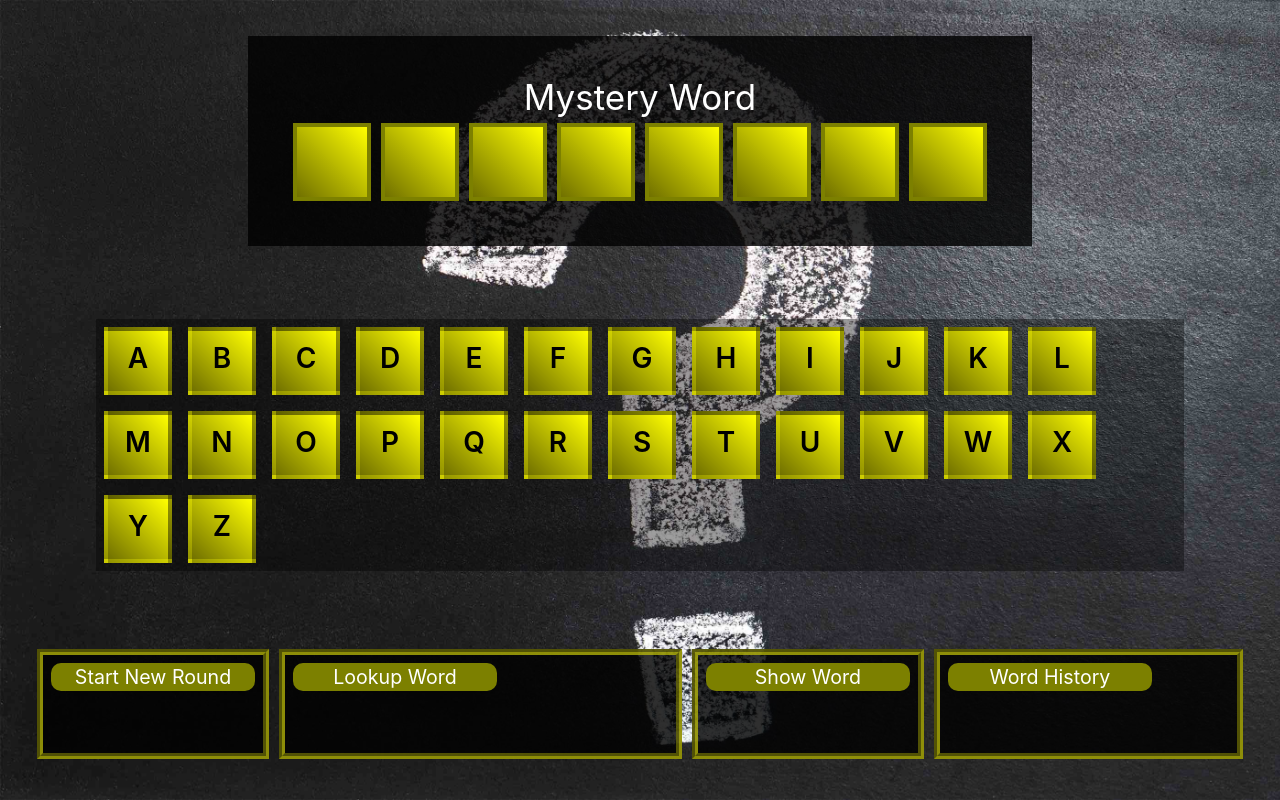
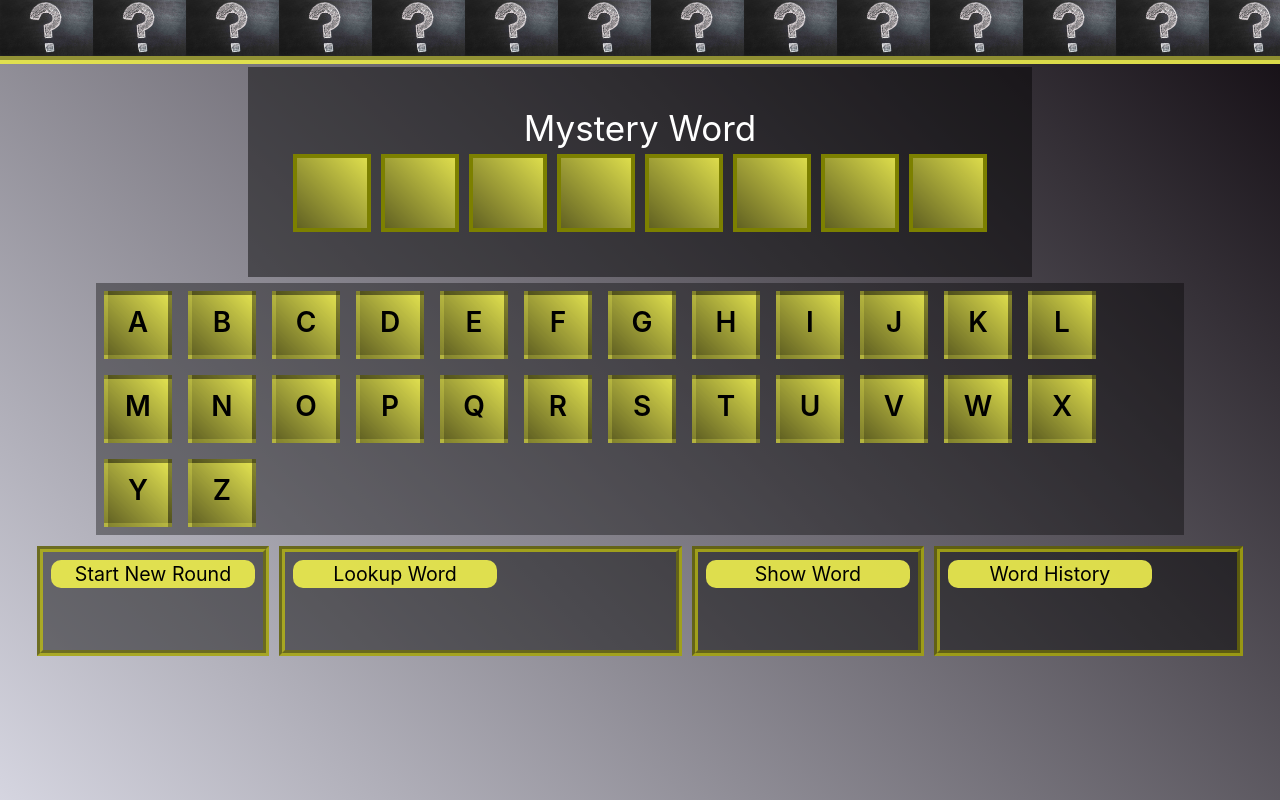
Before and after one commit to tfalba/mystery-word-react, a React (Create React App) app: page / in a window 1280 px wide. Built offline with nearby package versions, Linux system fonts and the light colour scheme.

Commit message:
changed background - still needs work

```diff
--- a/src/App.css
+++ b/src/App.css
@@ -7,20 +7,20 @@ body {
 
 .header {
   /* background-color: #282c34; */
-  height: 10vh;
+  height: 7vh;
   display: flex;
   /* flex-direction: column; */
   align-items: center;
   justify-content: center;
   font-size: calc(10px + 2vmin);
   color: white;
-  border-bottom: 8px groove #c5c50ab5;
+  border-bottom: 8px groove #ecec4feb;
   background-color: #00000061;
 
 }
 
 .game-container {
-  min-height: 100vh;
+  min-height: 75vh;
   display: flex;
   flex-direction: column;
   align-items: center;
@@ -33,9 +33,7 @@ body {
   padding: 40px;
   /* width: 65%; */
   justify-content: center;
-  background-color: #000000cf;
-
-  /* border: 8px groove #c5c50ab5; */
+  background-color: #00000078;
 }
 
 .mini-board {
@@ -43,13 +41,14 @@ body {
   padding: 8px;
   margin: 5px;
   color: white;
-  background-color: #000000cf;
+  background-color: #00000078;
 }
+
 .letter-box, .letter-box-found {
   height: 70px;
   width: 70px;
   background-color: rgb(58 238 56 / 88%);
-  background-color: yellow;
+  background-color: #ecec4feb;
   text-align: center;
   line-height: 65px;
   margin: 5px;
@@ -76,7 +75,7 @@ body {
 .guess-box, .guess-box-guessed {
   height: 60px;
   width: 60px;
-  background-color: yellow;
+  background-color: #ecec4feb;
   text-align: center;
   line-height: 55px;
   margin: 8px;
@@ -116,9 +115,10 @@ body {
 }
 
 .button {
-  background-color:rgb(124, 128, 0);
+  background-color:#ecec4feb;
   width: 200px;
   text-align:center;
   padding: 2px;
   border-radius: 10px;
+  color: black;
 }
--- a/src/App.js
+++ b/src/App.js
@@ -134,14 +134,14 @@ function App () {
       <Switch>
 
         <Route path='/'>
-          <div style={{ backgroundSize: 'cover', backgroundImage: `url(${questionMarkImage})`, width: '100%', height: '100vh' }}>
-            {/* <header className='header'> */}
-            {/* <div style={{ minWidth: '100%', height: '7vh', maxWidth: '30%', backgroundSize: 'contain', backgroundImage: `url(${questionMarkImage})` }} /> */}
+          <div style={{ width: '100%', height: '100vh' }}>
+            <header className='header'>
+              <div style={{ minWidth: '100%', height: '7vh', maxWidth: '30%', backgroundSize: 'contain', backgroundImage: `url(${questionMarkImage})` }} />
 
-            {/* <div style={{ minWidth: '250px', height: '15vh', maxWidth: '30%', backgroundSize: 'cover', backgroundImage: `url(${questionMarkImage})` }} /> */}
+              {/* <div style={{ minWidth: '250px', height: '15vh', maxWidth: '30%', backgroundSize: 'cover', backgroundImage: `url(${questionMarkImage})` }} /> */}
 
-            {/* </header> */}
-            {/* <div className='header' style={{ color: 'white', fontSize: '50px', textAlign: 'center' }}>
+            </header>
+            {/* <div className='header' style={{ backgroundSize: 'cover', backgroundImage: `url(${questionMarkImage})`, color: 'white', fontSize: '50px', textAlign: 'center' }}>
               Mystery Word
             </div> */}
             {wordLetters && alphabet && guessLetters && wordHistory && newWord && (
```
